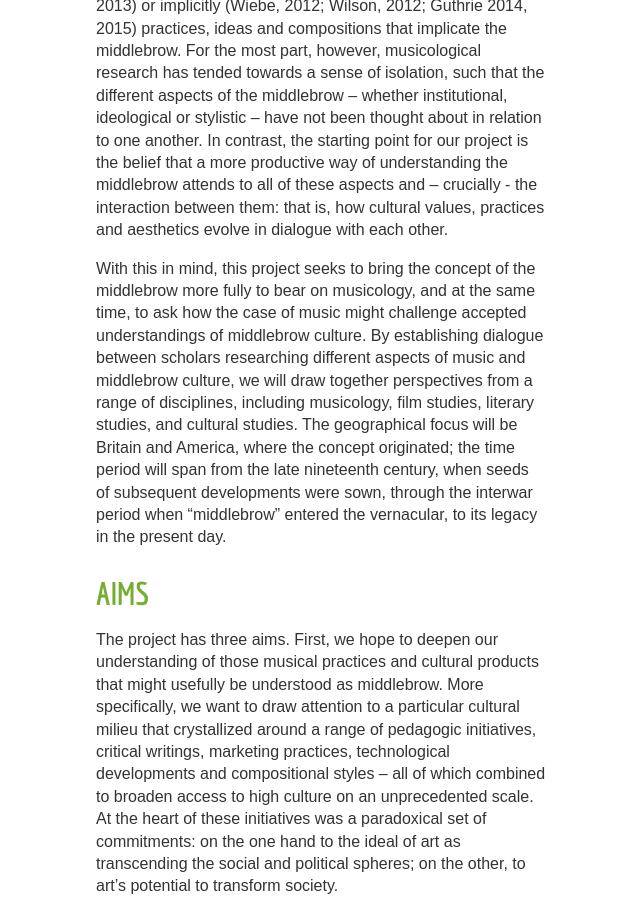
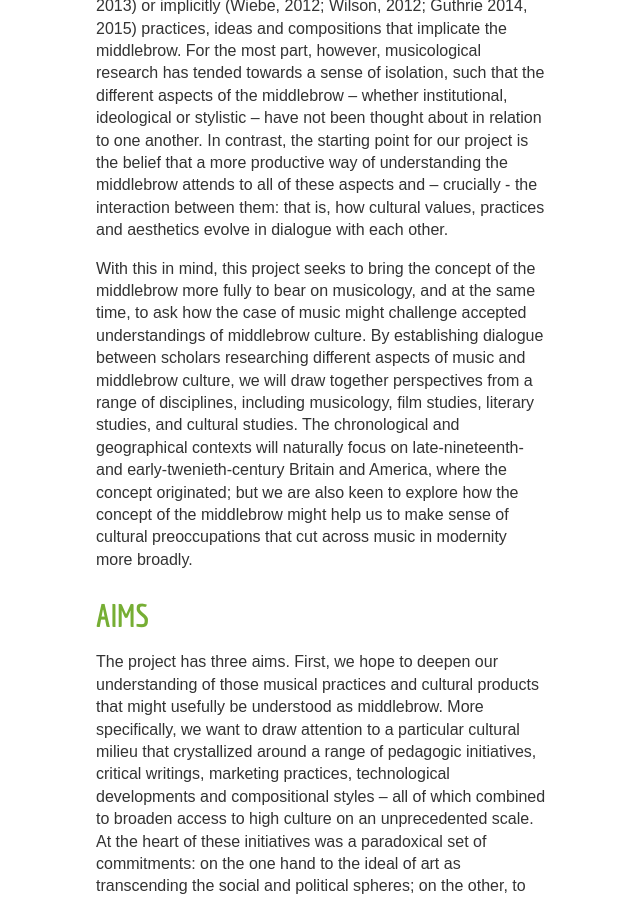
Before and after one commit to musicandthemiddlebrow/musicandthemiddlebrow.github.io, a Jekyll site: the page built from rationale.html, in a window 1280 px wide and 900 px high, scrolled down 602 px. Shown: the whole window, without its empty margins (169-809 px from the left). Built offline with Jekyll 4.4.1, drawn with Linux system fonts in a browser that asks for light colours.

Commit message:
Amend text

```diff
--- a/rationale.html
+++ b/rationale.html
@@ -40,10 +40,10 @@ permalink: /rationale/
   establishing dialogue between scholars researching different aspects of music
   and middlebrow culture, we will draw together perspectives from a range of
   disciplines, including musicology, film studies, literary studies, and
-  cultural studies. The geographical focus will be Britain and America, where
-  the concept originated; the time period will span from the late nineteenth century,
-  when seeds of subsequent developments were sown, through the interwar period
-  when “middlebrow” entered the vernacular, to its legacy in the present day.</p>
+  cultural studies. The chronological and geographical contexts will naturally
+  focus on late-nineteenth- and early-twenieth-century Britain and America, where
+  the concept originated; but we are also keen to explore how the concept of the middlebrow might help
+  us to make sense of cultural preoccupations that cut across music in modernity more broadly.</p>
 
 <h2>Aims</h2>
 
```
